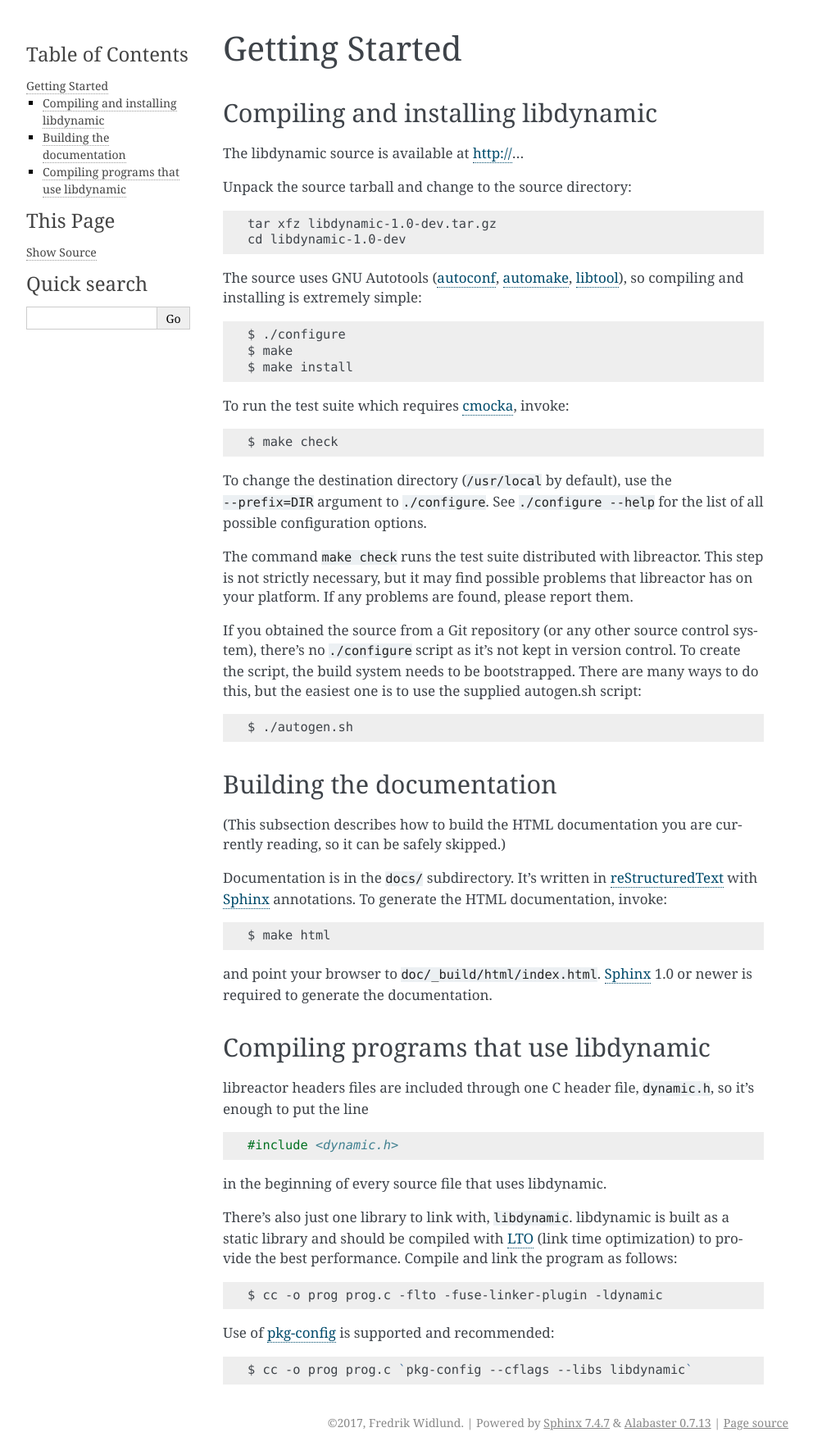
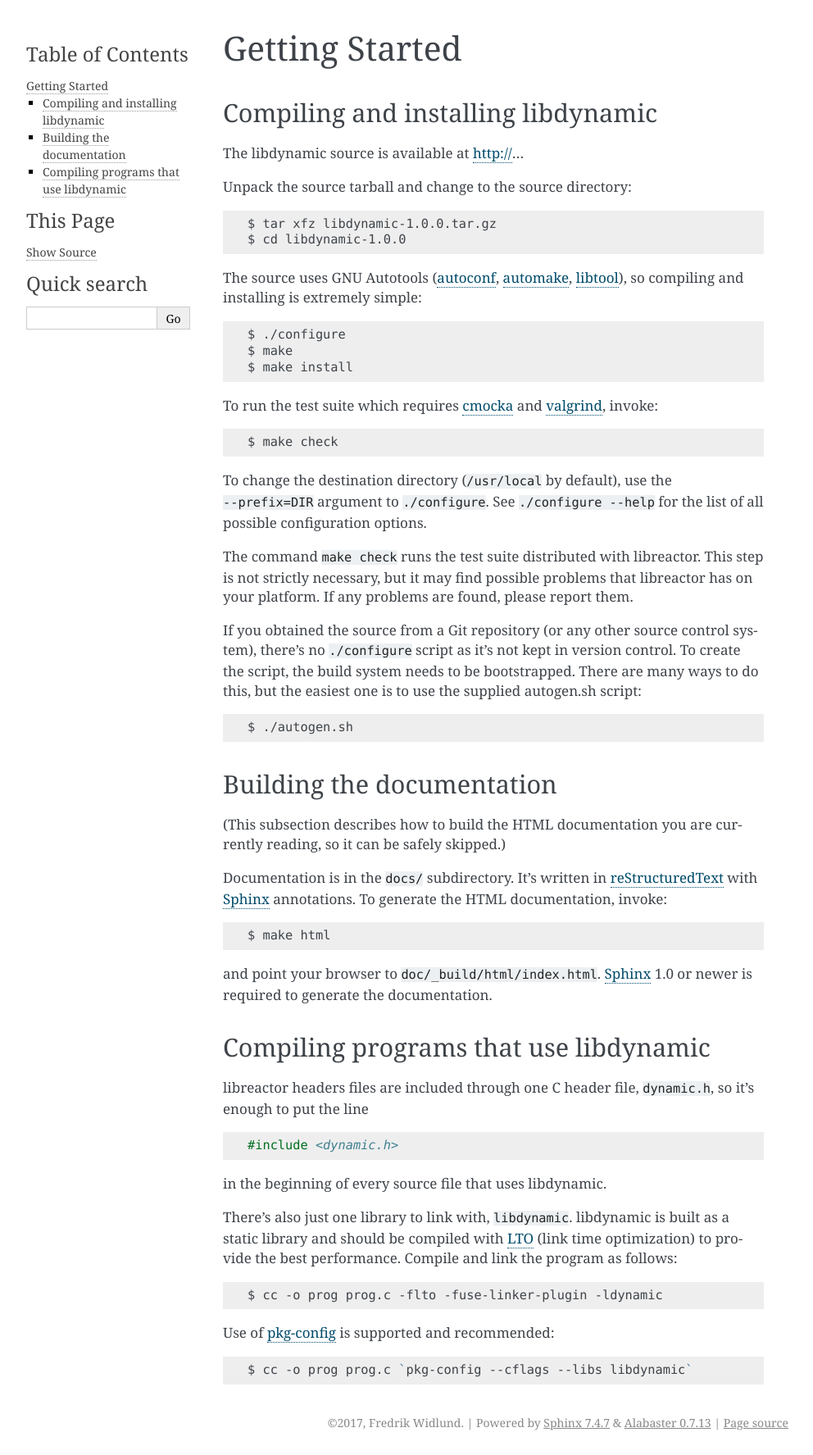
Before and after one commit to fredrikwidlund/libdynamic, a Sphinx documentation site: the page built from docs/gettingstarted.rst, in a window 1280 px wide. Shown: the whole page at 82% size, without its empty margins (148-1140 px from the left). Built offline with Sphinx 7.4.7, drawn with Linux system fonts in a browser that asks for light colours.

Commit message:
Docs fixes

```diff
--- a/docs/conf.py
+++ b/docs/conf.py
@@ -47,9 +47,9 @@
 # built documents.
 #
 # The short X.Y version.
-version = '1.0-dev'
+version = '1.0'
 # The full version, including alpha/beta/rc tags.
-release = version
+release = '1.0.0'
 
 # The language for content autogenerated by Sphinx. Refer to documentation
 # for a list of supported languages.
--- a/docs/gettingstarted.rst
+++ b/docs/gettingstarted.rst
@@ -14,8 +14,8 @@
 
 .. parsed-literal::
 
-    tar xfz libdynamic-|release|.tar.gz
-    cd libdynamic-|release|
+    $ tar xfz libdynamic-|release|.tar.gz
+    $ cd libdynamic-|release|
 
 The source uses GNU Autotools (autoconf_, automake_, libtool_), so
 compiling and installing is extremely simple:
@@ -26,7 +26,7 @@
     $ make
     $ make install
 
-To run the test suite which requires cmocka_, invoke:
+To run the test suite which requires cmocka_ and valgrind_, invoke:
 
 .. code-block:: shell
 
@@ -52,6 +52,7 @@
     $ ./autogen.sh
 
 .. _cmocka: https://cmocka.org/
+.. _valgrind: http://valgrind.org/
 .. _autoconf: http://www.gnu.org/software/autoconf/
 .. _automake: http://www.gnu.org/software/automake/
 .. _libtool: http://www.gnu.org/software/libtool/
```
